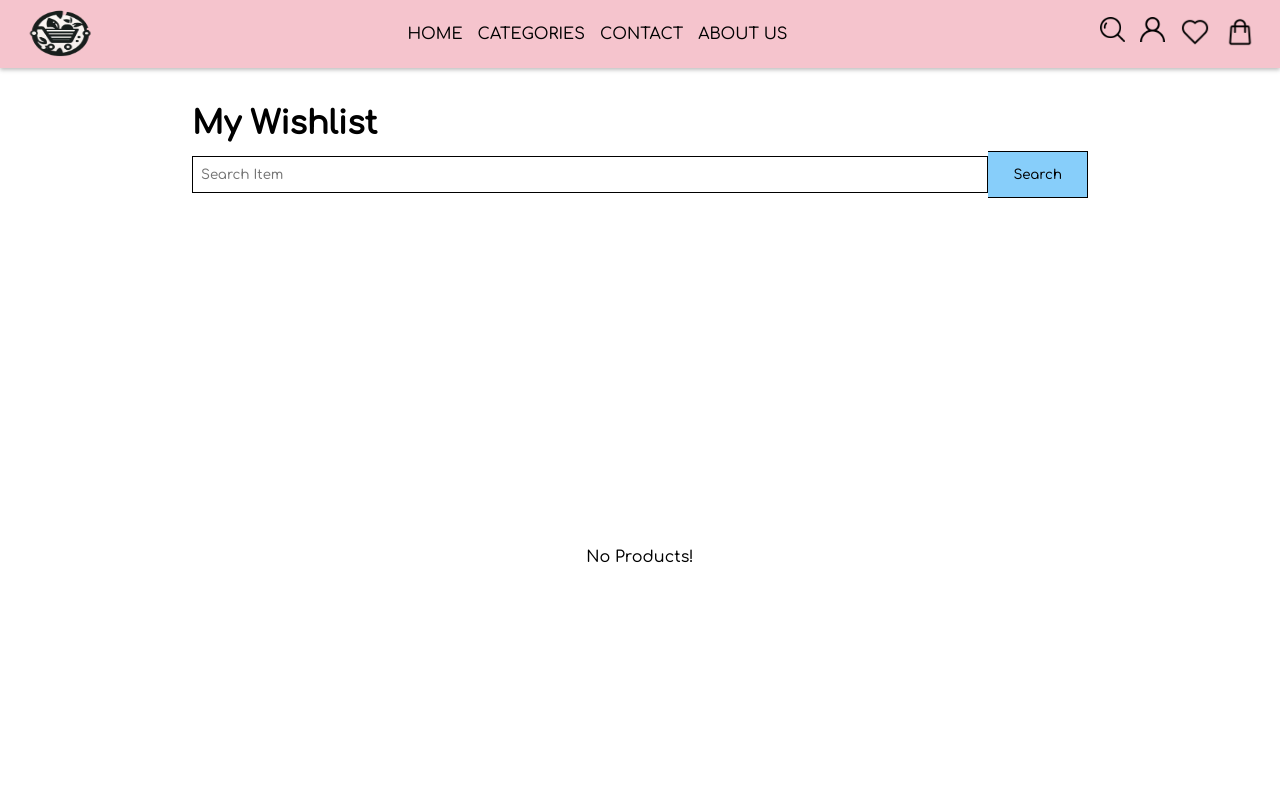
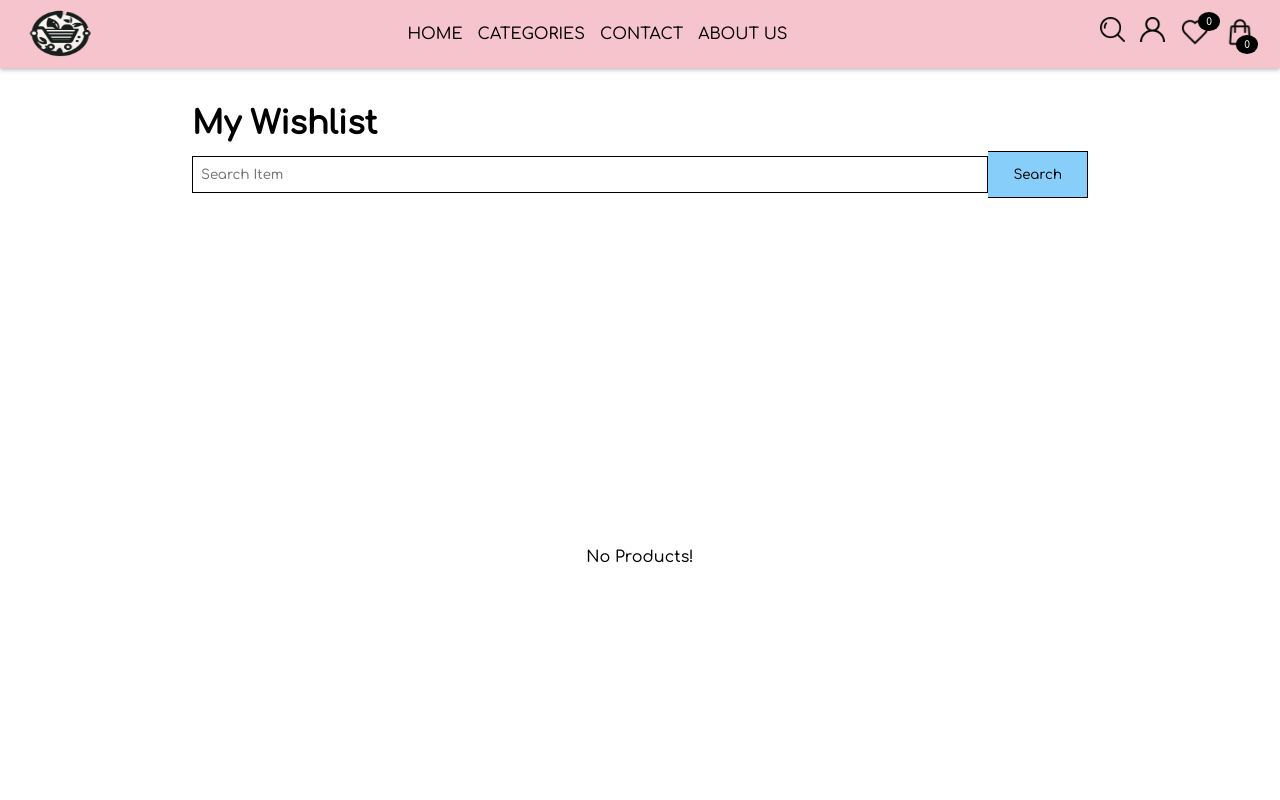
Before and after one commit to MuhammadAhmad338/My-Thirst-react-app-build-with-react-and-redux-toolkit, a React (Vite) app: page /wishlist in a window 1280 px wide. Shown: the top 800 px of the page. Built offline with nearby package versions, Linux system fonts and the light colour scheme.

Commit message:
latest cmost commitemnt

```diff
--- a/src/Components/Header/Header.css
+++ b/src/Components/Header/Header.css
@@ -29,12 +29,40 @@
   }
 }
 
+.icon {
+  position: relative;
+}
+
+.wishlist-count { position: absolute;
+  top: 12px;
+  right: 60px;
+  font-size: 10px;
+  color: #fff;
+  position: absolute;
+  background: black;
+  border-radius:100%;
+  padding: 4px 8px; }
+
+
+.cart-icon {
+  position: relative;
+}
+
+.cart-count { position: absolute;
+  top: 35px;
+  right: 22px;
+  font-size: 10px;
+  color: #fff;
+  position: absolute;
+  background: black;
+  border-radius:100%;
+  padding: 4px 8px; }
+
 .header-image {
-  position:relative;
-  float:left;
+  position: relative;
+  float: left;
   width: 70px;
   height: 50px;
-
 }
 
 ul {
@@ -77,7 +105,6 @@ li:hover {
   justify-content: center;
   gap: 15px;
 }
-
 
 .search-bar {
   display: flex;
@@ -138,7 +165,7 @@ li:hover {
   position: absolute;
   background-color: #f9f9f9;
   min-width: 180px;
-  box-shadow: 0px 8px 16px 0px rgba(0,0,0,0.2);
+  box-shadow: 0px 8px 16px 0px rgba(0, 0, 0, 0.2);
 }
 .dropdown-menu a {
   color: black;
@@ -150,7 +177,7 @@ li:hover {
   background-color: #f1f1f1;
 }
 
-
-.dropdown-toggle:hover + .dropdown-menu, .dropdown-menu:hover {
+.dropdown-toggle:hover + .dropdown-menu,
+.dropdown-menu:hover {
   display: block;
 }
--- a/src/Components/Header/Header.tsx
+++ b/src/Components/Header/Header.tsx
@@ -19,6 +19,8 @@ const Header = () => {
 
   const toggleCart = useSelector((item: RootState) => item.toggle.toggle);
   const toggleSearchIcon = useSelector((item: RootState) => item.toggleSearch.searchTheToggle);
+  const cartCount = useSelector((item: RootState) => item.cart.items.length);
+  const wishlistCount = useSelector((item: RootState) => item.wishlist.items.length);
 
   const categoryDispatch = useAppDispatch();
   const dispatch = useDispatch();
@@ -93,14 +95,10 @@ const Header = () => {
           </Link>
           <Link to="/wishlist">
             <img src={img2} alt="" width={30} height={30} />
+            <span className="wishlist-count">{wishlistCount}</span>
           </Link>
-          <img
-            src={img4}
-            alt=""
-            onClick={toggleSideCart}
-            width={30}
-            height={30}
-          />
+          <img src={img4} alt="" onClick={toggleSideCart} width={30} height={30} className="cart-icon" />
+           <span className="cart-count">{cartCount}</span>
         </div>
       </div>
     </>
--- a/src/Components/Products/SingleProduct/SingleProduct.tsx
+++ b/src/Components/Products/SingleProduct/SingleProduct.tsx
@@ -4,18 +4,13 @@ import { useDispatch } from "react-redux";
 import { addToWishlist } from "../../../Services/wishlist";
 import { addToCart } from "../../../Services/cartService";
 import { CartProduct } from "../../../Interfaces/cartItems";
-import Rating from "../../Rating/Rating";
 import { WishlistProduct } from "../../../Interfaces/wishlistItems";
 import Comments from "../../Comments/Comments";
-
 import "./SingleProduct.css";
-
 
 const SingleProduct = () => {
   const location = useLocation();
   const dispatch = useDispatch();
-
-
 
   const wishlists = (item: Product) => {
     dispatch(addToWishlist(item as unknown as WishlistProduct));
@@ -43,7 +38,7 @@ const SingleProduct = () => {
           <div className="product-price">
             <div> $ {location.state.item.price}</div>
           </div>
-          <Rating />
+
           <div className="add-to-cart-button" onClick={() => cart(location.state.item)}>
             ADD TO CART
           </div>
--- a/src/Components/Products/products.css
+++ b/src/Components/Products/products.css
@@ -7,37 +7,46 @@
   justify-content: center;
   align-items: center;
   margin: 0 auto;
+  padding: 30px 0;
 }
 
 .product-card {
-  padding: 15px;
-  box-shadow: 0 4px 6px rgba(0, 0, 0, 0.1); /* Add elevation effect */
-  transition: box-shadow 0.3s ease-in-out; /* Add a smooth transition */
+  box-shadow: 0 4px 8px 0 rgba(0, 0, 0, 0.2);
+  width: 300px;
+  height: 350px;
+  background-color: white;
+  border-radius: none;
+  border: 1px solid lavender;
+  font-family: arial;
+  cursor: pointer;
 }
-/* On hover, increase the elevation effect */
-.product-card:hover {
-  box-shadow: 0 8px 12px rgba(0, 0, 0, 0.2);
+
+.product-card img {
+  width: 100%;
+  height: 180px;
 }
 
 .product-title {
-  font-size: 1.2rem;
-  font-weight: bold;
+  padding: 10px;
+  max-lines: 1;
+  font-size: 14px;
 }
 
 .product-description {
-  font-size: 1rem;
-  color: #555;
-}
-
-.product-details {
-  display: flex;
-  flex-direction: column;
-  align-items: center;
+  padding: 10px;
+  max-lines: 2;
 }
 
 .product-price {
-  font-size: 1.2rem;
-  margin: 10px 0;
+  padding: 10px;
+  font-size: 14px;
+  color: red;
+  margin-left: auto;
+}
+
+.wishlist-icon {
+  margin-right: auto;
+  padding: 10px;
 }
 
 .wishlist-icon {
--- a/src/Components/Products/products.tsx
+++ b/src/Components/Products/products.tsx
@@ -1,20 +1,16 @@
 /* eslint-disable @typescript-eslint/no-unused-vars */
 import { useEffect } from "react";
-import { useDispatch, useSelector } from "react-redux";
+import { useSelector } from "react-redux";
 import { RootState } from "../../Store/store";
 import { fetchProducts } from "../../Services/getProducts";
 import { useAppDispatch } from "../../hooks/hooks";
 import { Product } from "../../Interfaces/Product";
-import { addToWishlist } from "../../Services/wishlist";
-import { WishlistProduct } from "../../Interfaces/wishlistItems";
-import img from "../../assets/love.png";
 import img1 from "../../assets/1494.gif";
 import { useNavigate } from "react-router-dom";
 import "./products.css";
 
 const Products = () => {
   const dispatch = useAppDispatch();
-  const dispatch1 = useDispatch();
   const navigate = useNavigate();
   const data = useSelector((state: RootState) => state.api.data);
   const error = useSelector((state: RootState) => state.api.error);
@@ -32,10 +28,6 @@ const Products = () => {
     return <div className="failed">Failed... {error}</div>;
   }
 
-  const addtowishlistplease = (item: Product) => {
-    dispatch1(addToWishlist(item as unknown as WishlistProduct));
-  }
-
   const componentB = (id: number, item: Product) => {
     navigate(`/product/${id}`, {state:  {item}});
   }
@@ -51,22 +43,13 @@ const Products = () => {
               <img
                   src={item.image}
                   alt="Product Card Image"
-                  height={300}
-                  width={300}
+
               />
               <div className="product-title">{item.title}</div>
-              <div className="product-description">{item.description}</div>
-              <div className="product-details">
+
                 <div className="product-price">$ {item.price}</div>
-                <img
-                    src={img}
-                    alt="Add to Wishlist"
-                    width={25}
-                    height={25}
-                    onClick={() => addtowishlistplease(item)}
-                    className="wishlist-icon"
-                />
-              </div>
+
+
             </div>
         ))}
       </div>
```
